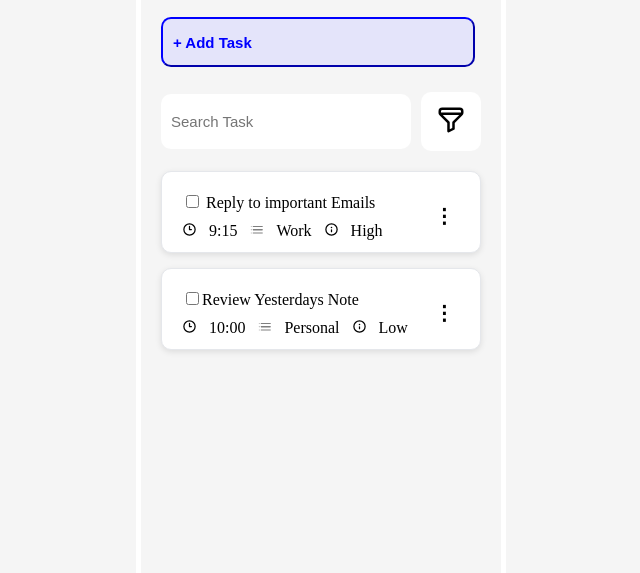
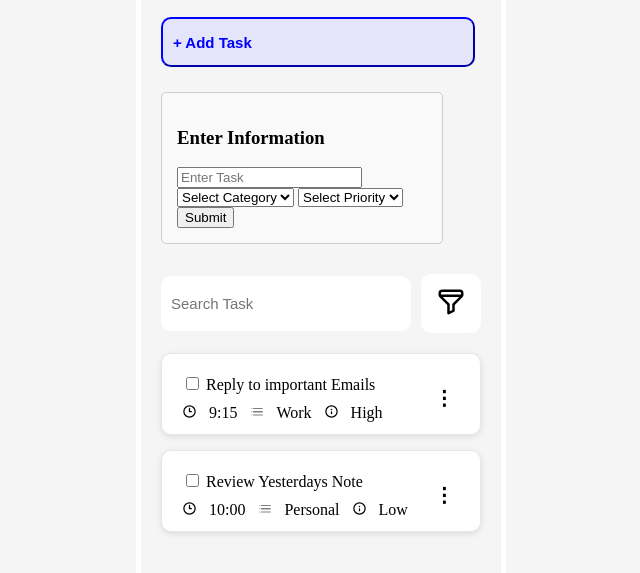
Before and after one commit to Rinnah2/new-todo-list, a website: page index.html in a window 1280 px wide. Both pictures are taken after a click on the button "+ Add Task". Shown: the part 243-816 px from the top of the page, without its empty margins (344-984 px from the left). Drawn offline with Linux system fonts and the light colour scheme.

Commit message:
Added dialogue box for new tasks

```diff
--- a/index.css
+++ b/index.css
@@ -146,3 +146,17 @@ body {
   justify-content: flex-start;
   column-gap: 12px;
 }
+
+.hidden {
+  display: none;
+}
+
+/* Optional: Style your dialogue box to look like a neat little container */
+#dialogueBox {
+  margin-bottom: 30px;
+  padding: 15px;
+  border: 1px solid #ccc;
+  background-color: #f9f9f9;
+  border-radius: 5px;
+  width: 250px;
+}
--- a/index.html
+++ b/index.html
@@ -22,6 +22,25 @@
   </div>
   <div >
     <button class="addTask">+ Add Task</button>
+    <div id="dialogueBox" class="hidden">
+      <h3>Enter Information</h3>
+      <input type="text" placeholder="Enter Task">
+      <select id="categorySelect">
+        <option value="">Select Category</option>
+        <option value="Work"> 💼Work</option>
+        <option value="Personal">Personal</option>
+        <option value="Shopping">Shopping</option>
+        <option value="Health">Health</option>
+      </select>
+
+      <select id="prioritySelect">
+        <option value="">Select Priority</option>
+        <option value="High">High</option>
+        <option value="Medium">Medium</option>
+        <option value="Low">Low</option>
+      </select>
+      <button id="submitBtn">Submit</button>
+    </div>
   </div>
   <div class="searchSection">
     <input class="searchBar " placeholder="Search Task" title="searchBar" type="text">
@@ -76,7 +95,7 @@
         <div class="flex task-list-item">
           <div class=" task-list-item__container">
             <div class="task-title">
-              <input type="checkbox" title="Task List Item Checkbox"/>Review Yesterdays Note
+              <label for="task-2"> <input type="checkbox" id="task-2"> Review Yesterdays Note</label>
             </div>
 
 
@@ -111,6 +130,6 @@
 
 </div>
 
-
+<script src="index.js"></script>
 </body>
 </html>
--- a/index.js
+++ b/index.js
@@ -3,3 +3,15 @@ Add Task Button include Name Of The Task,Due Date,Priority
 Search Bar
 List Of Tasks
 */
+
+// 1. Grab both elements
+let openFormBtn = document.querySelector('.addTask');
+let dialogueBox = document.getElementById('dialogueBox');
+
+// 2. Add the click event listener to the main button
+openFormBtn.addEventListener('click', function() {
+
+    // 3. Remove the 'hidden' class to show the box
+    dialogueBox.classList.remove('hidden');
+
+});
```
